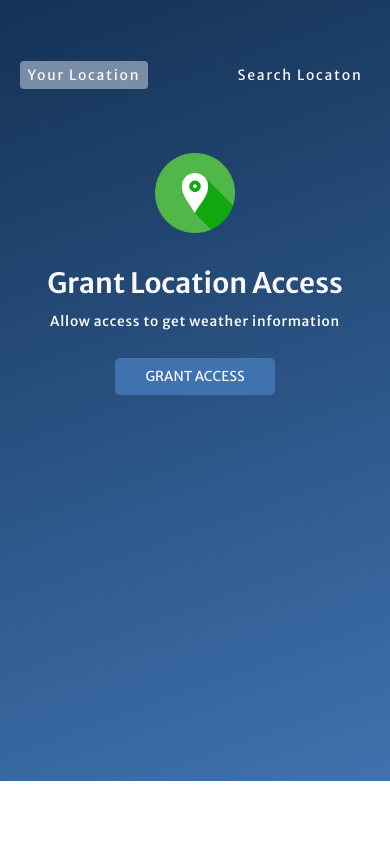
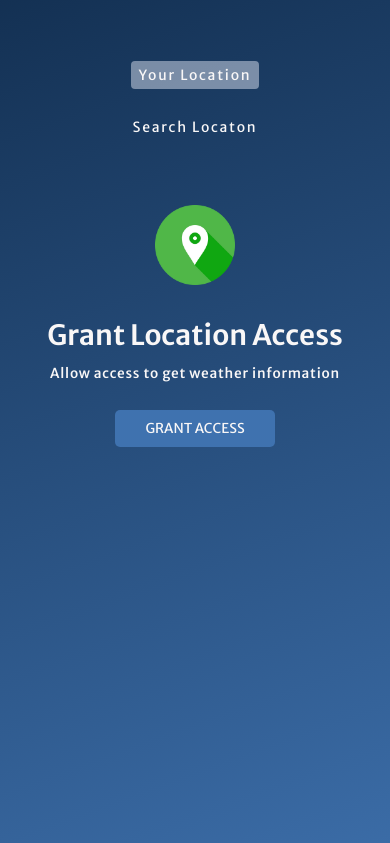
Before and after one commit to actuallyakshat/Weather-Status-App, a plain HTML site: page index.html in a window 390 px wide. Shown: the part 63-906 px from the top of the page. Before the commit the page ends 844 px from the top, so only its background shows below. Drawn offline with Linux system fonts and the light colour scheme.

Commit message:
added media queries

```diff
--- a/styles.css
+++ b/styles.css
@@ -17,7 +17,7 @@
 }
 
 .wrapper {
-  width: 100vw;
+  width: 100%;
   height: 100vh;
   color: var(--colorLight2);
   background-image: linear-gradient(160deg, #112d4e 0%, #3f72af 100%);
@@ -241,3 +241,17 @@ h1 {
   margin: 3rem 0 1rem 0;
   font-size: 2rem;
 }
+
+@media screen and (max-width: 650px) {
+  .more-details {
+    flex-direction: column;
+  }
+  .tab-container{
+    flex-direction: column;
+    align-items: center;
+    gap: 1.5rem;
+  }
+  .wrapper{
+    height: 120vh;
+  }
+}
```
